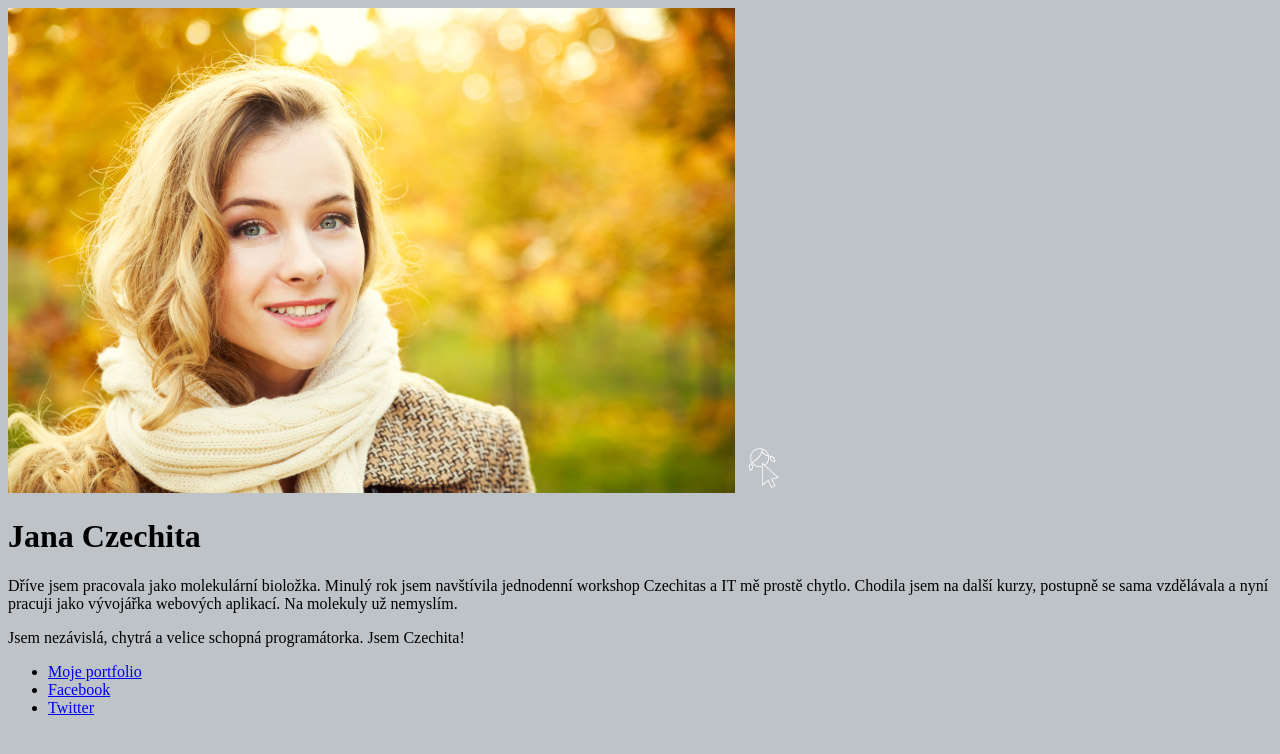
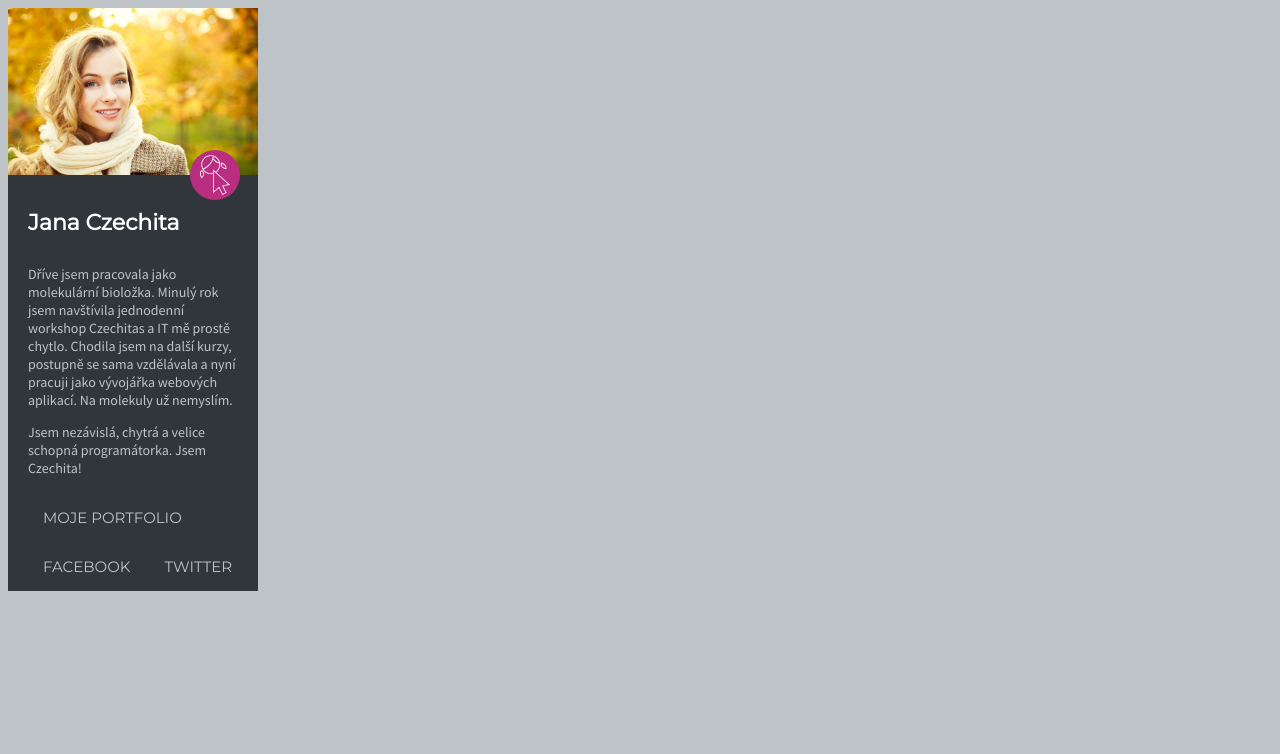
Before and after one commit to tvorimweb-2020-praha-jaro/projekt02-profil-tereza-tt, a plain HTML site: page index.html in a window 1280 px wide. Drawn offline with Linux system fonts and the light colour scheme.

Commit message:
done
dokončeno do úrovně, kterou zvládnu; poctivě přiznávám, že jsem se na řešení na Fb nedívala, protože mám skluz a chci se to naučit

```diff
--- a/index.html
+++ b/index.html
@@ -1,11 +1,15 @@
 <!DOCTYPE html>
 <html>
+
 <head>
     <meta charset="utf-8">
     <meta name="viewport" content="width=device-width, initial-scale=1">
     <title>Profil: Jana Czechita</title>
     <link rel="stylesheet" type="text/css" href="style.css">
+    <link href="https://fonts.googleapis.com/css?family=Montserrat&display=swap" rel="stylesheet">
+    <link href="https://fonts.googleapis.com/css?family=Source+Sans+Pro&display=swap" rel="stylesheet">
 </head>
+
 <body>
 
     <div class="profil">
@@ -22,19 +26,26 @@
 
             <h1 class="jmeno">Jana Czechita</h1>
 
-                <p>Dříve jsem pracovala jako molekulární bioložka. Minulý rok jsem navštívila jednodenní workshop Czechitas a IT mě prostě chytlo. Chodila jsem na další kurzy, postupně se sama vzdělávala a nyní pracuji jako vývojářka webových aplikací. Na molekuly už nemyslím.</p>
+            <p>Dříve jsem pracovala jako molekulární bioložka. Minulý rok jsem navštívila jednodenní workshop Czechitas
+                a IT mě prostě chytlo. Chodila jsem na další kurzy, postupně se sama vzdělávala a nyní pracuji jako
+                vývojářka webových aplikací. Na molekuly už nemyslím.</p>
 
             <p>Jsem nezávislá, chytrá a velice schopná programátorka. Jsem Czechita!</p>
 
         </div>
 
         <ul class="odkazy">
-                <li class="portfolio"><a href="#">Moje portfolio</a></li><!--
-                --><li class="facebook"><a href="#">Facebook</a></li><!--
-                --><li class="twitter"><a href="#">Twitter</a></li>
+            <li class="portfolio"><a href="#">Moje portfolio</a></li>
+            <!--
+                -->
+            <li class="facebook"><a href="#">Facebook</a></li>
+            <!--
+                -->
+            <li class="twitter"><a href="#">Twitter</a></li>
         </ul>
 
     </div>
 
 </body>
+
 </html>
--- a/style.css
+++ b/style.css
@@ -17,3 +17,85 @@ html { box-sizing: border-box; }
 body {
     background-color: #bdc3c7;
 }
+.profil {
+    width: 250px;
+    background-color: #31363b;
+}
+
+.foto {
+    max-width: 250px;
+}
+
+.jmeno {
+    font-family: 'Montserrat', sans-serif;
+    color: white;
+    font-size: 22px;
+    padding-left: 20px;
+    padding-right: 20px;
+    padding-bottom: 15px;
+    padding-top: 15px;
+}
+
+p {
+    font-family: 'Source Sans Pro', sans-serif;
+    color:#bdc3c7;
+    font-size: 14px;
+    padding-left: 20px;
+    padding-right: 20px;
+}
+
+.logo {
+    position: absolute;
+    left: 190px;
+    top: 150px;
+    border-radius: 50%;
+    background-color: #b92e81;
+    }
+
+    li {
+        display: inline-block;
+        padding: 0,5em;
+    }
+
+    ul {
+        padding-left: 20px;
+        background-color: ;
+    }
+
+    a {
+        display: block;
+        padding: 1em;
+        color:#bdc3c7;
+        text-decoration: none;
+        font-family: 'Montserrat', sans-serif;
+    }
+
+    .portfolio a:hover {
+        background-color: #e74c3c;
+    }
+
+    .facebook a:hover {
+        background-color :#3b5998;
+    }
+
+    .twitter a:hover {
+        background-color: #1da1f2;
+    }
+
+    .portfolio {
+        text-transform: uppercase;
+        font-size: 15px;
+
+    }
+
+    .facebook {
+        text-transform: uppercase;
+        font-size: 15px;
+
+    }
+
+    .twitter {
+        text-transform: uppercase;
+        font-size: 15px;
+
+    }
```
Lines whose indentation alone changed are shown as unchanged.
